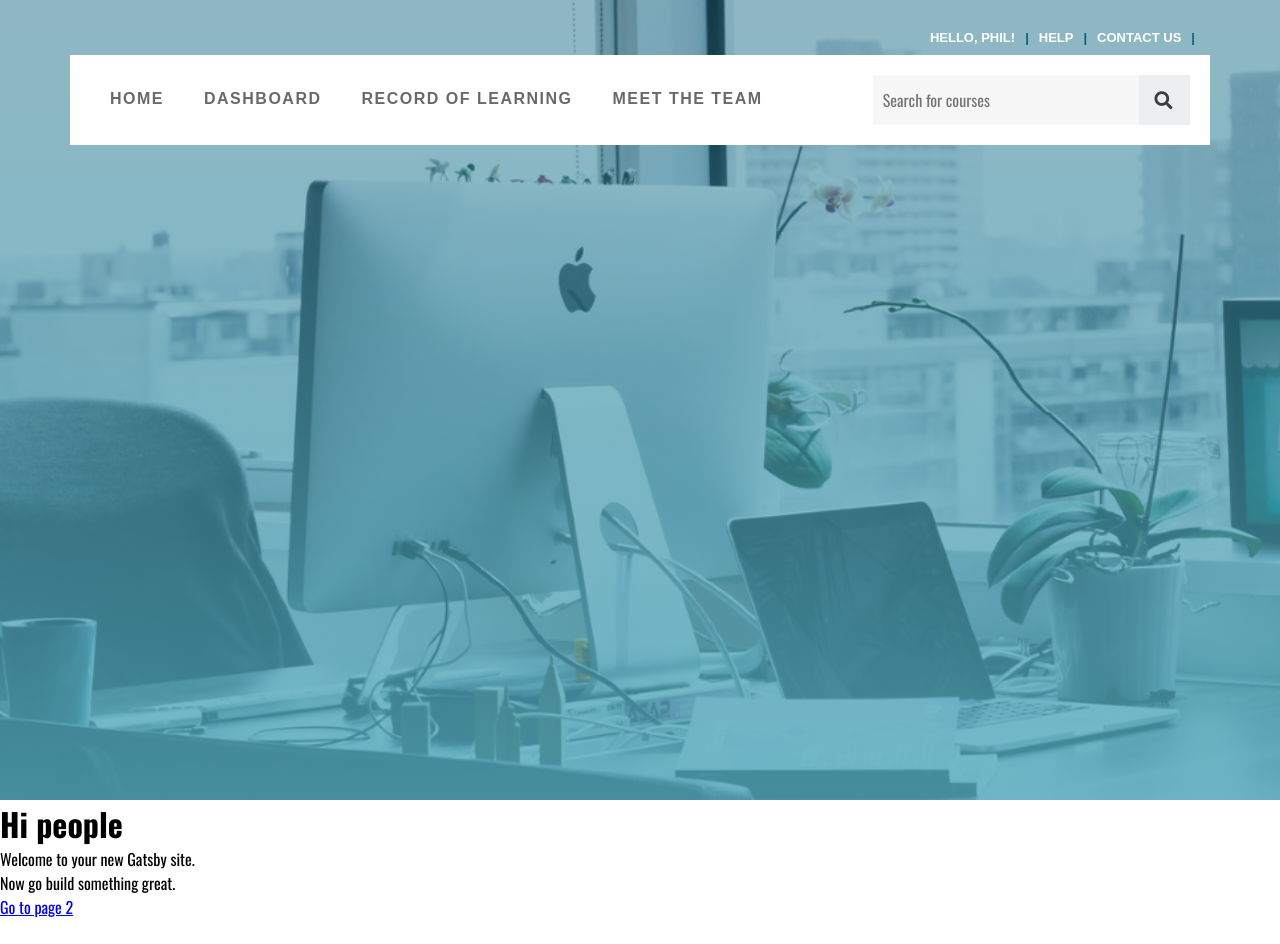
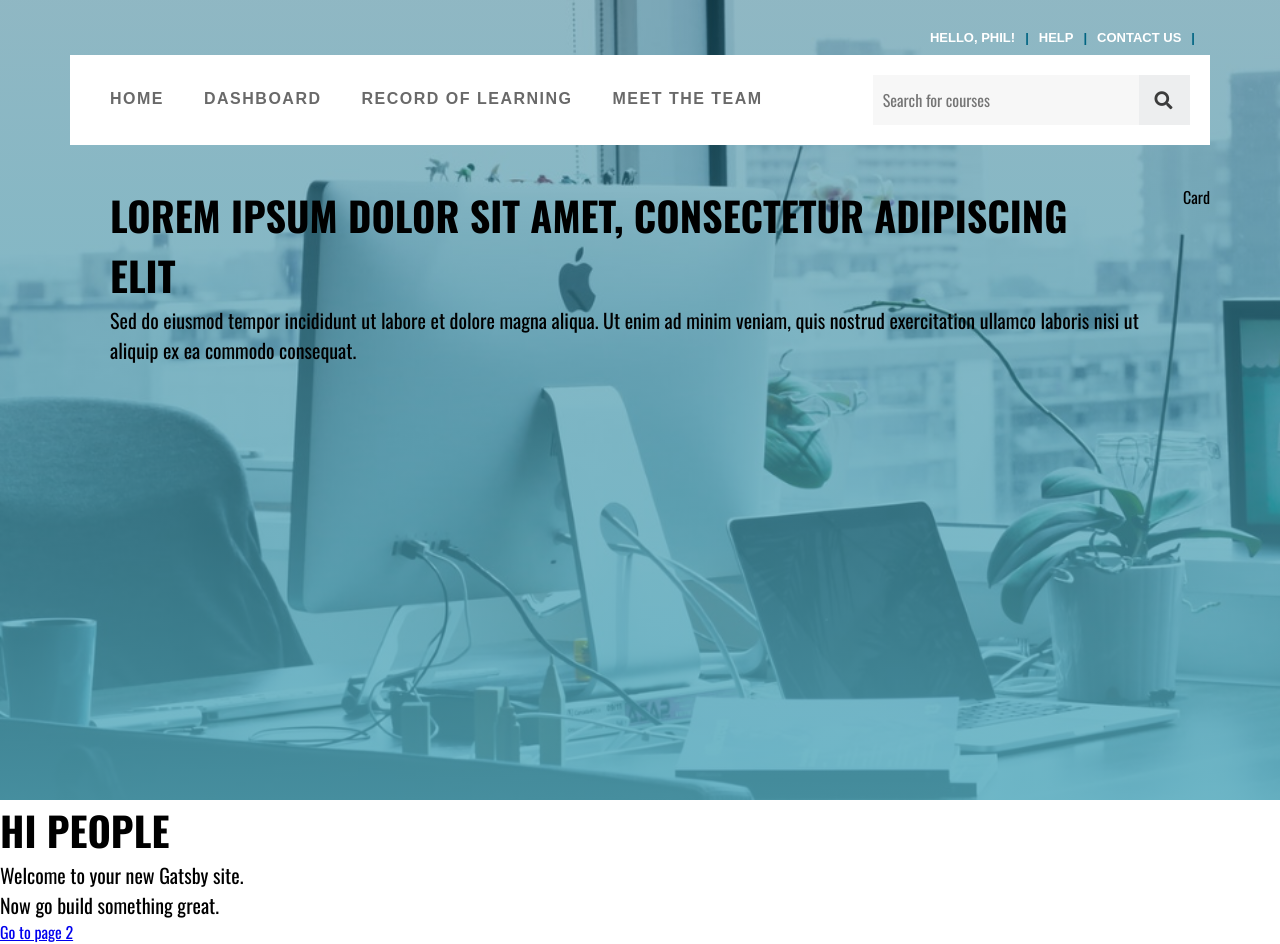
Before and after one commit to da90/demo-site, a Gatsby site: page / in a window 1280 px wide. Before the commit the page ends 919 px from the top, so only its background shows below. Built offline with nearby package versions, Linux system fonts and the light colour scheme; Gatsby itself is replaced by a stand-in of ours.

Commit message:
building header, typography

```diff
--- a/src/components/banner.js
+++ b/src/components/banner.js
@@ -1,9 +1,11 @@
 import React from "react"
 import Image from "../components/image"
 import Navigation from "../components/navigation"
+import Header from "../components/header"
 
 const Banner = (props) => <div className="banner">
     <Navigation />
+    <Header/>
 </div>
 
 export default Banner
--- /dev/null
+++ b/src/components/card.js
@@ -0,0 +1,7 @@
+import React from "react"
+
+const Card = (props) => <section className="card">
+Card
+</section>
+
+export default Card
--- a/src/components/header.js
+++ b/src/components/header.js
@@ -1,6 +1,7 @@
+import React from "react"
 import { Link } from "gatsby"
 import PropTypes from "prop-types"
-import React from "react"
+import Card from "../components/card"
 
 const Header = ({ siteTitle }) => (
   /*<header
@@ -31,7 +32,11 @@ const Header = ({ siteTitle }) => (
   </header>*/
 
   <header>
-    <p>Our header</p>
+    <section>
+    <h1>Lorem ipsum dolor sit amet, consectetur adipiscing elit</h1>
+    <p>Sed do eiusmod tempor incididunt ut labore et dolore magna aliqua. Ut enim ad minim veniam, quis nostrud exercitation ullamco laboris nisi ut aliquip ex ea commodo consequat.</p>
+    </section>
+    <Card/>
   </header>
 )
 
--- a/src/scss/base/_typography.scss
+++ b/src/scss/base/_typography.scss
@@ -1,6 +1,34 @@
 /*typography*/
 
-body, p, input {
+body, input {
   font-size: 1.6rem;
   font-family: Oswald, Open-Sans, sans-serif;
 }
+
+p {
+  font-size: 2rem
+}
+
+h1 {
+  font-size: 4rem;
+}
+
+h2 {
+  font-size: 3.5rem
+}
+
+h3 {
+  font-size: 3rem
+}
+
+h4 {
+  font-size: 2.5rem
+}
+
+h5 {
+  font-size: 2rem
+}
+
+h1, h2, h3, h4, h5 {
+  text-transform: uppercase;
+}
--- /dev/null
+++ b/src/scss/components/_header.scss
@@ -0,0 +1,20 @@
+@import "../abstracts/abstracts";
+
+header {
+  max-width: 114rem;
+  margin: 4rem auto;
+  display: flex;
+  flex-direction: column;
+
+  @include responsive("phone") {
+    flex-direction: row;
+  }
+
+  & > section {
+    flex: 1 1 auto;
+
+    &:first-of-type {
+        padding: 0 4rem;
+    }
+  }
+}
--- a/src/scss/components/components.scss
+++ b/src/scss/components/components.scss
@@ -1,2 +1,3 @@
 @import "banner";
 @import "input";
+@import "header";
```
